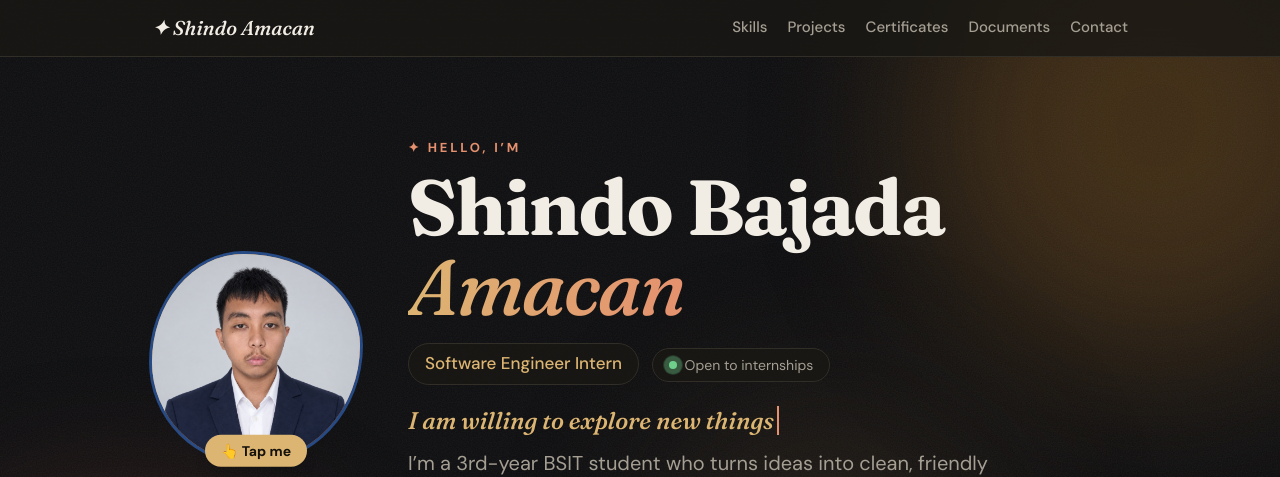
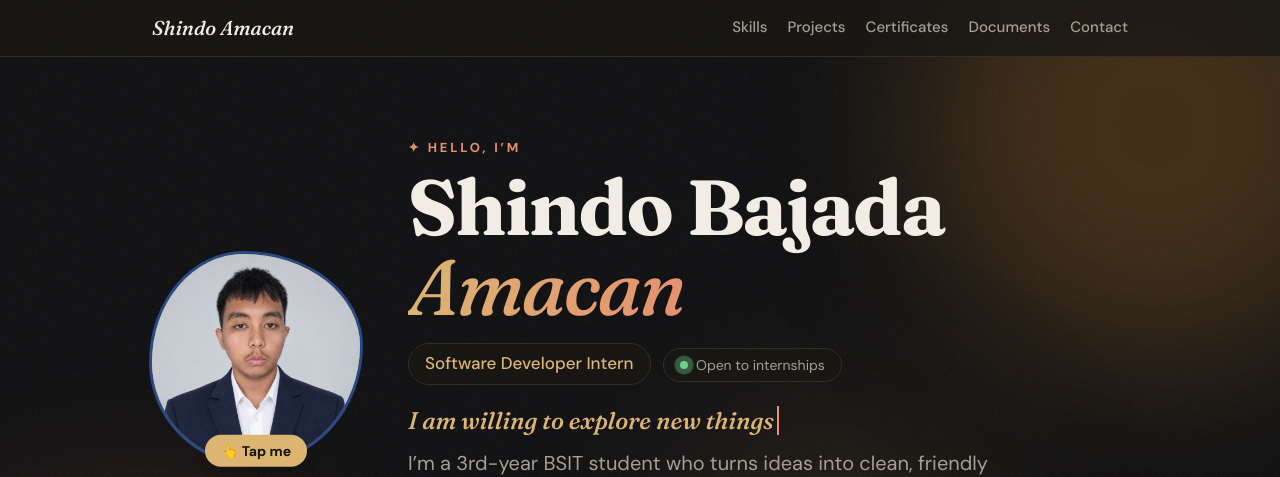
Before and after one commit to amacanshindobajada-ship-it/finalproject_pt3, a plain HTML site: page index.html in a window 1280 px wide. Shown: the top 477 px of the page. Drawn offline with nearby package versions, Linux system fonts and the light colour scheme.

Commit message:
Update index.html

```diff
--- a/index.html
+++ b/index.html
@@ -76,7 +76,7 @@ body .field:focus{border-color:var(--pink)}
 
 <header class="sticky top-0 z-20 bg-surface backdrop-blur-xl border-b border-line" style="top:env(safe-area-inset-top,0px)">
 <div class="max-w-5xl mx-auto px-6 py-3.5 flex flex-wrap items-center justify-between gap-4">
-<a href="#top" class="font-display font-bold italic text-xl text-ink no-underline">✦ Shindo Amacan</a>
+<a href="#top" class="font-display font-bold italic text-xl text-ink no-underline"> Shindo Amacan</a>
 <nav aria-label="Sections" class="flex flex-wrap gap-5 text-[15px] font-medium">
 <a class="text-muted no-underline" href="#skills">Skills</a>
 <a class="text-muted no-underline" href="#work">Projects</a>
@@ -101,7 +101,7 @@ body .field:focus{border-color:var(--pink)}
 <div class="rise d1">
 <p class="eyebrow">✦ Hello, I’m</p>
 <h1 class="font-display font-bold text-[clamp(40px,7.5vw,78px)] leading-[1.02] tracking-tight">Shindo Bajada <span class="grad">Amacan</span></h1>
-<span class="inline-block mt-4 px-4 py-1.5 rounded-full bg-surface border border-line font-medium text-accent backdrop-blur">Software Engineer Intern</span>
+<span class="inline-block mt-4 px-4 py-1.5 rounded-full bg-surface border border-line font-medium text-accent backdrop-blur">Software Developer Intern</span>
 <span class="inline-flex items-center gap-2 ml-2 mt-4 px-4 py-1.5 rounded-full bg-surface border border-line text-sm text-muted backdrop-blur"><i class="ping"></i>Open to internships</span>
 <p class="mt-5 font-display italic text-2xl text-accent">I <span id="tw" class="caret"></span></p>
 <p class="text-xl max-w-[32em] mt-3 mb-7 text-muted">I’m a 3rd-year BSIT student who turns ideas into clean, friendly software and explains it in plain words anyone can follow.</p>
```
